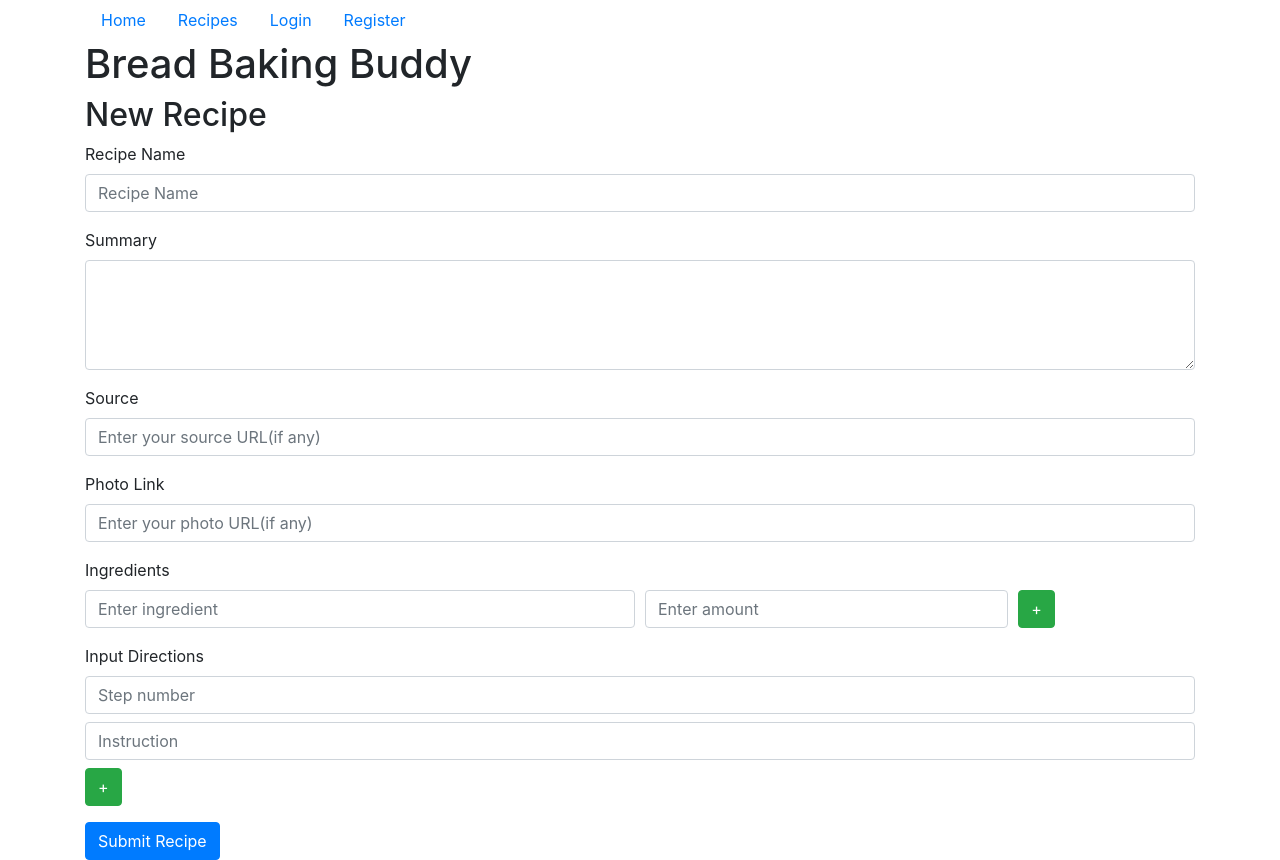
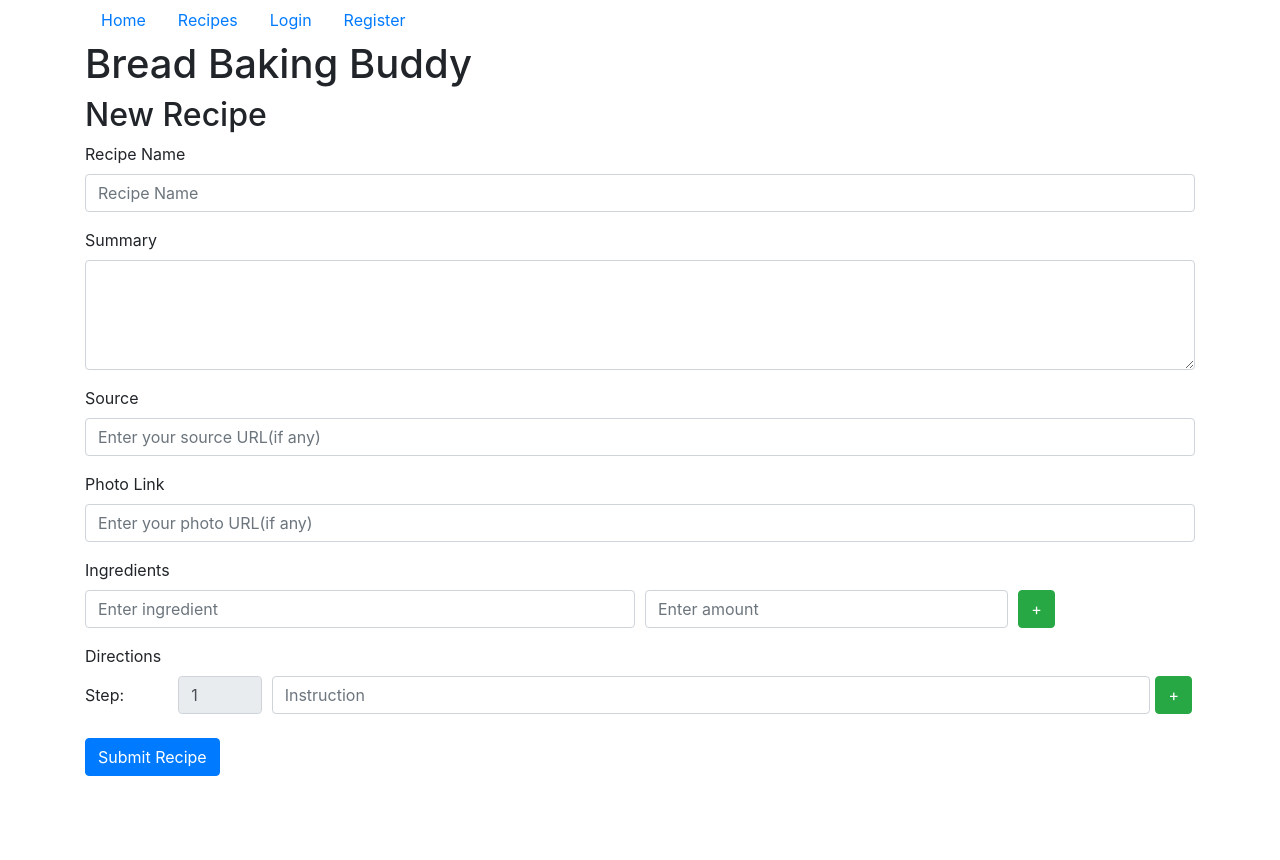
Before and after one commit to joshua-agee/BreadBakingBuddy, a React (Create React App) app: page /recipes/new in a window 1280 px wide. After the commit the page ends 800 px from the top, so only its background shows below. Built offline with nearby package versions, Linux system fonts and the light colour scheme; no server answers.

Commit message:
formatting changes

```diff
--- a/src/components/Login.jsx
+++ b/src/components/Login.jsx
@@ -1,11 +1,12 @@
 import React, { useState } from 'react'
 import axios from 'axios'
-import { Button, FormGroup, FormControl, FormLabel } from 'react-bootstrap'
+import { Button, FormGroup, FormControl, FormLabel, Alert } from 'react-bootstrap'
 import { useHistory } from 'react-router-dom'
 
 export default function Login(props) {
 
     const [userForm, setUserForm] = useState({ loggedIn: false, username: "", id:"", email: "", password: "" });
+    const [show, setShow] =useState(false);
 
     const baseURL = process.env.REACT_APP_API_URL
     const history = useHistory();
@@ -22,6 +23,7 @@ export default function Login(props) {
             password: userForm.password
         }).then((res) => {
             console.log(res)
+            if (res.data.status.code === 200){
                 props.setUser({
                     loggedIn: true,
                     id: res.data.data.id,
@@ -29,6 +31,10 @@ export default function Login(props) {
                     username: res.data.data.username
                 });
                 history.push("/")
+            } else {
+                alert(res.data.status.message);
+                history.push("/user/login")
+            }
         }).catch((err) => {
             console.log(err)
         })
--- a/src/components/NewRecipeForm.jsx
+++ b/src/components/NewRecipeForm.jsx
@@ -75,7 +75,7 @@ function NewRecipeForm(props) {
 
 
     return(
-        <div>
+        <div className="m-10">
             <h2>New Recipe</h2>
                 <Form.Group controlId="formRecipeName">
                     <Form.Label>Recipe Name</Form.Label>
@@ -147,39 +147,43 @@ function NewRecipeForm(props) {
                 })}
             </Form.Group>
             <Form.Group controlId="inputDirections">
-            <Form.Label>Input Directions</Form.Label>
+            <Form.Label>Directions</Form.Label>
             {directions.map((x, i)=> {
                 return(
                     <div className="box" key={i}>
 
-                        <div>
+                        <Form.Row>
+                            <Form.Label column sm="1">Step:</Form.Label>
+                            <Col xs="1">
                             <Form.Control
                                 name="step"
                                 placeholder="Step number"
-                                value={x.step}
+                                value={ i + 1 }
                                 onChange={e => handleDirectionsChange(e,i)}
                                 className="mb-2"
-                            />
+                                disabled="true"
+                            /></Col>
+                            <Col>
                             <Form.Control
                                 name="instruction"
                                 placeholder="Instruction"
                                 value={x.instruction}
                                 onChange={e => handleDirectionsChange(e,i)}
                                 className="mb-2"
-                                />
-                        </div>
+                                /></Col>
 
                         <div className="btn-box">
-                            {directions.length !== 1 && <Button variant = "danger" className="mr-2"
+                            {directions.length !== 1 && <Button variant = "danger" className="mr-2 mb-2"
                             onClick={() => handleDirectionsRemoveClick(i)}> - </Button>}
-                            {directions.length - 1 === i && <Button variant= "success" className="mr-2" onClick={handleDirectionsAddClick}> + </Button>}
+                            {directions.length - 1 === i && <Button variant= "success" className="mr-2 mb-2" onClick={handleDirectionsAddClick}> + </Button>}
                         </div>
+                            </Form.Row>
                     </div>
                 )
             })}
             </Form.Group>
 
-        <Button variant="primary" onClick={handleSubmit}>Submit Recipe</Button>
+        <Button variant="primary" className="m-10" onClick={handleSubmit}>Submit Recipe</Button>
         </div>
     )
 }
```
Lines whose indentation alone changed are shown as unchanged.
